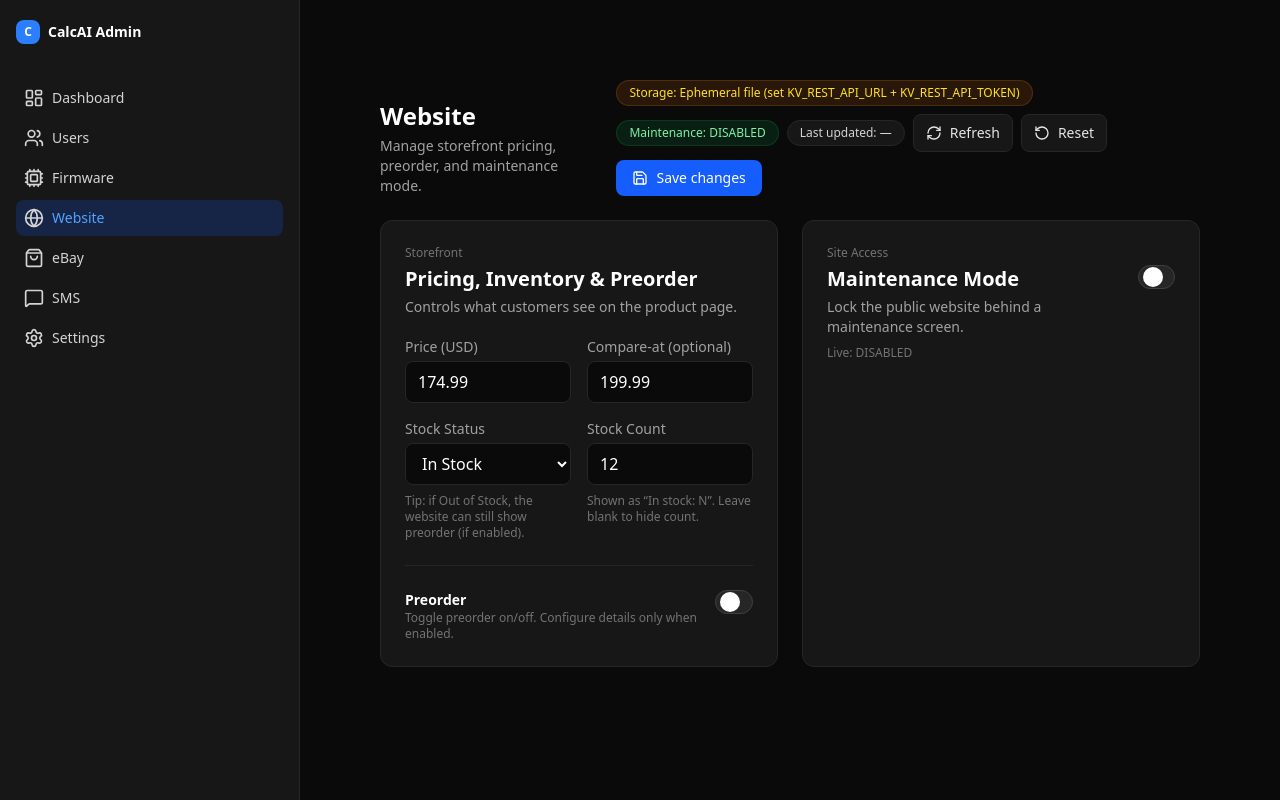
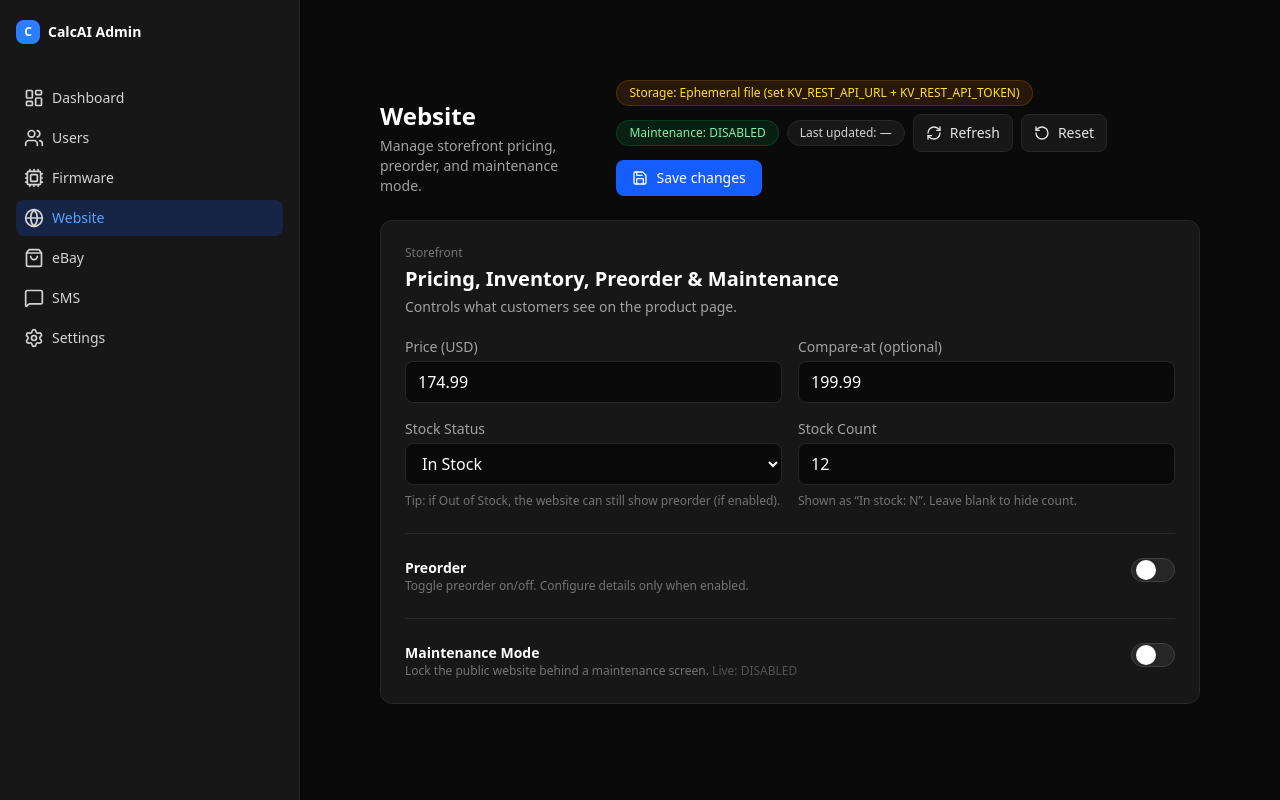
Before and after one commit to ceeazer1/calcai-management-dashboard, a Next.js app: page /website in a window 1280 px wide. Built offline with nearby package versions, Linux system fonts and the light colour scheme.

Commit message:
Dashboard: Website - move maintenance into main tile

```diff
--- a/src/app/website/page.tsx
+++ b/src/app/website/page.tsx
@@ -219,11 +219,11 @@ export default function WebsitePage() {
         </div>
       )}
 
-      <div className="grid grid-cols-1 lg:grid-cols-2 gap-6">
-        {/* Storefront (Pricing + Preorder in one tile) */}
+      <div className="grid grid-cols-1 gap-6">
+        {/* Storefront (Pricing + Preorder + Maintenance in one tile) */}
         <div className="bg-neutral-900 rounded-xl p-6 border border-neutral-800">
           <div className="mb-1 text-xs text-neutral-500">Storefront</div>
-          <h2 className="text-xl font-semibold text-white mb-1">Pricing, Inventory & Preorder</h2>
+          <h2 className="text-xl font-semibold text-white mb-1">Pricing, Inventory, Preorder & Maintenance</h2>
           <p className="text-sm text-neutral-400 mb-5">
             Controls what customers see on the product page.
           </p>
@@ -340,18 +340,18 @@ export default function WebsitePage() {
               </div>
             )}
           </div>
-        </div>
 
-        {/* Maintenance (toggle + conditional fields) */}
-        <div className="bg-neutral-900 rounded-xl p-6 border border-neutral-800">
-          <div className="mb-1 text-xs text-neutral-500">Site Access</div>
+          {/* Divider */}
+          <div className="my-6 border-t border-neutral-800" />
+
+          {/* Maintenance toggle + conditional fields */}
+          <div>
             <div className="flex items-start justify-between gap-4">
               <div>
-              <h2 className="text-xl font-semibold text-white mb-1">Maintenance Mode</h2>
-              <p className="text-sm text-neutral-400">
-                Lock the public website behind a maintenance screen.
-              </p>
-              <div className="text-xs text-neutral-500 mt-2">Live: {liveStatus}</div>
+                <div className="text-sm font-semibold text-white">Maintenance Mode</div>
+                <div className="text-xs text-neutral-500">
+                  Lock the public website behind a maintenance screen. <span className="text-neutral-600">Live: {liveStatus}</span>
+                </div>
               </div>
               <button
                 type="button"
@@ -372,7 +372,7 @@ export default function WebsitePage() {
             </div>
 
             {maintenanceEnabled && (
-            <div className="mt-5 grid grid-cols-1 md:grid-cols-2 gap-4">
+              <div className="mt-4 grid grid-cols-1 md:grid-cols-2 gap-4">
                 <div>
                   <label className="block text-neutral-400 mb-1 text-sm">Countdown until (optional)</label>
                   <input
@@ -399,5 +399,6 @@ export default function WebsitePage() {
           </div>
         </div>
       </div>
+    </div>
   );
 }
```
Lines whose indentation alone changed are shown as unchanged.
